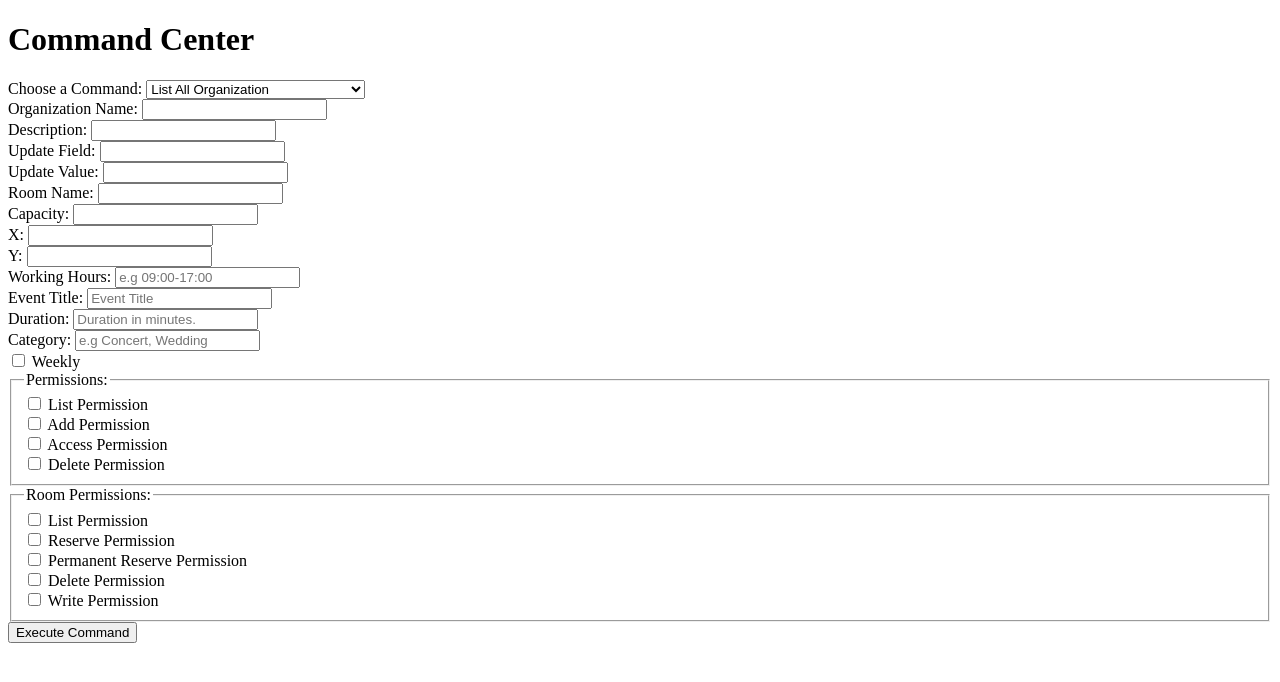
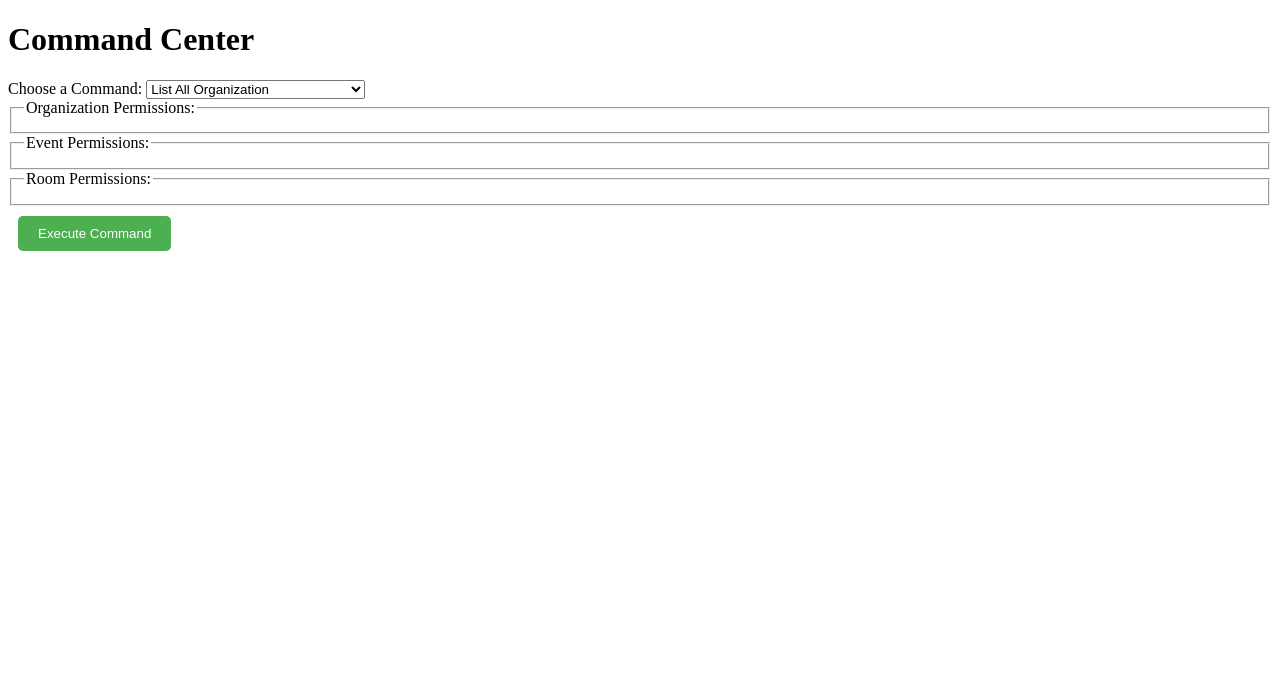
Before and after one commit to eliflali/CENG445-Room-Reservation-System-Project, a Django app: template phase-3/room_reservation/templates/command_center.html in a window 1280 px wide. Shown: the top 682 px of the page. Run offline with Django 4.2, Linux system fonts and the light colour scheme; the template is opened without the code that fills it, so the values that code supplies are empty.

Commit message:
command center

```diff
--- a/phase-3/room_reservation/room_reservation/urls.py
+++ b/phase-3/room_reservation/room_reservation/urls.py
@@ -20,9 +20,10 @@ from . import views
 
 urlpatterns = [
     path('admin/', admin.site.urls),
-    path('', views.combined_view, name='combined_view'),
-    path('command-center/', views.command_center, name='command_center'),
+    #path('', views.combined_view, name='combined_view'),
+    path('', views.command_center, name='command_center'),
     path('login/', views.login_view, name='login'),
     path('execute-login/', views.execute_login, name='execute_login'),
     path('register/', views.register_view, name='register'),
+
 ]
--- a/phase-3/room_reservation/templates/command_center.html
+++ b/phase-3/room_reservation/templates/command_center.html
@@ -4,12 +4,24 @@
     <meta charset="UTF-8" />
     <title>Command Center</title>
     <style>
-      .required-field {
-        background-color: #ffffe0; /* Light yellow background */
-        border: 1px solid #ffcc00; /* Yellow border */
-      }
+      .button {
+      display: inline-block;
+      padding: 10px 20px;
+      margin: 10px;
+      background-color: #4CAF50;
+      color: white;
+      text-align: center;
+      text-decoration: none;
+      border-radius: 5px;
+      cursor: pointer;
+      border: none;
+    }
+
+    .button:hover {
+      background-color: #45a049;
+    }
     </style>
-     <script>
+    <script>
       document.addEventListener('DOMContentLoaded', function () {
         const commandSelect = document.getElementById('command');
         const fields = {
@@ -31,8 +43,8 @@
           room_id: document.getElementById('room_id').closest('div'),
           weekly: document.getElementById('weekly').closest('div'),
           owner: document.getElementById('owner').closest('div'),
-          field: document.getElementById("field"),
-          value: document.getElementById("value"),
+          field: document.getElementById("field").closest('div'),
+          value: document.getElementById("value").closest('div'),
 
           perm_list: document.getElementById('perm_list').closest('div'),
           perm_access: document.getElementById('perm_access').closest('div'),
@@ -42,9 +54,12 @@
           roomperm_list: document.getElementById('list_perm').closest('div'),
           perm_perreserve: document.getElementById('perreserve_perm').closest('div'),
           roomperm_delete: document.getElementById('delete_perm').closest('div'),
-          perm_read: document.getElementById('read_perm').closest('div'),
+
           perm_write: document.getElementById('write_perm').closest('div'),
           perm_reserve: document.getElementById('reserve_perm').closest('div'),
+
+          eventperm_read: document.getElementById('event_perm_read').closest('div'),
+          eventperm_write: document.getElementById('event_perm_write').closest('div'),
         };
 
         function hideAllFields() {
@@ -71,7 +86,7 @@
           room_view: ['orgname', 'start_date', 'end_date'],
           create_organization_permissions: ['perm_list', 'perm_access', 'perm_delete'],
           create_room_permissions: ['roomperm_list', 'perm_reserve', 'perm_perreserve', 'roomperm_delete', 'perm_write'],
-          create_event_permission: ['perm_write', 'perm_read'],
+          create_event_permission: ['eventperm_write', 'eventperm_read'],
           create_perreservation: ['orgname', 'roomname', 'event_title', 'start_time', 'duration', 'weekly', 'description'],
           // Assuming attach and detach are valid commands and event_ids, room_id are the corresponding fields
           attach: ['room_id', 'event_ids'],
@@ -85,7 +100,11 @@
           // Show fields based on the selected command
           if (fieldMapping[selectedCommand]) {
             fieldMapping[selectedCommand].forEach(field => {
-              fields[field].style.display = 'block';
+              if (fields[field]) { // Check if the field exists in the fields object
+                fields[field].style.display = 'block';
+              } else {
+                console.error('Field not found: ', field); // Log error for debugging
+              }
             });
           }
         }
@@ -97,12 +116,13 @@
         commandSelect.addEventListener('change', handleCommandChange);
       });
     </script>
+
   </head>
   <body>
     <h1>Command Center</h1>
     <form action="/command-center/" method="post">
       {% csrf_token %}
-      <div>
+      <div class = 'option'>
         <label for="command">Choose a Command:</label>
         <select name="command" id="command">
           <option value="list_organizations">List All Organization</option>
@@ -113,19 +133,17 @@
           <option value="access_room">Get Room</option>
           <option value="delete_room">Delete Room</option>
           <option value="update_room">Update Room</option>
-          <option value="create_room_permissions">Room Permissions</option>
           <option value="list_room_events">List Room Reservations</option>
           <option value="create_reservation">Reserve</option>
           <option value="create_perreservation">Reserve for Weekly</option>
           <option value="delete_reservation">Delete Reservation</option>
           <option value="access_event">Get Event</option>
           <option value="create_event">Create a New Event</option>
-          <option value="list_events">List all events for organization</option>
           <option value="update_event">Update Event</option>
           <option value="create_organization_permissions">
             Get Permissions for Organization
           </option>
-          <option value="creat_room_permissions">
+          <option value="create_room_permissions">
             Get Permissions for Room
           </option>
           <option value="create_event_permission">
@@ -136,80 +154,95 @@
         </select>
       </div>
       <div>
+      <div id = "org_name" class="form-group optional-form-group">
         <label for="org_name">Organization Name:</label>
         <input type="text" id="org_name" name="org_name" />
       </div>
-      <div>
+      <div id = "room_name" class="form-group optional-form-group">
+        <label for="room_name">Room Name:</label>
+        <input type="text" id="room_name" name="room_name" />
+      </div>
+      <div  id = "x" class="form-group optional-form-group">
+        <label for="x">Location x:</label>
+        <input type="number" id="x" name="x" />
+      </div>
+      <div id = "y" class="form-group optional-form-group">
+        <label for="y" >Location y:</label>
+        <input type="number" id="y" name="y" />
+      </div>
+      <div id = "capacity" class="form-group optional-form-group">
+        <label for="capacity">Capacity:</label>
+        <input type="number" id="capacity" name="capacity" />
+      </div>
+      <div id = "working_hours" class="form-group optional-form-group">
+        <label for="working_hours">Working Hours:</label>
+        <input type="text" id="working_hours" name="working_hours" />
+      </div>
+      <div id = "owner" class="form-group optional-form-group">
+        <label for="owner">Owner:</label>
+        <input type="text" id="owner" name="owner" />
+      </div>
+      <div id = "description" class="form-group optional-form-group">
         <label for="description">Description:</label>
         <input type="text" id="description" name="description" />
       </div>
-      <div>
+      <div id = "field" class="form-group optional-form-group">
         <label for="field">Update Field:</label>
         <input type="text" id="field" name="field" />
       </div>
-      <div>
+      <div id = "value" class="form-group optional-form-group">
         <label for="value">Update Value:</label>
         <input type="text" id="value" name="value" />
       </div>
-      <div></div>
-      <div>
-        <label for="room_name">Room Name:</label>
-        <input type="text" id="room_name" name="room_name" />
+      <div id = "start_date" class="form-group optional-form-group">
+        <label for="start_date" >Start Date:</label>
+        <input type="text" id="start_date" name="start_date" />
       </div>
-      <div>
-        <label for="capacity">Capacity:</label>
-        <input type="number" id="capacity" name="capacity" />
+      <div id = "end_date" class="form-group optional-form-group">
+        <label for="end_date">End Date:</label>
+        <input type="text" id="end_date" name="end_date" />
       </div>
-      <div>
-        <label for="x">X:</label>
-        <input type="number" id="x" name="x" />
+      <div id = "event_title" class="form-group optional-form-group">
+        <label for="event_title">Event Title: </label>
+        <input type="text" id="event_title" name="event_title" />
       </div>
-      <div>
-        <label for="y">Y:</label>
-        <input type="number" id="y" name="y" />
+
+      <div id = "start_time" class="form-group optional-form-group">
+        <label for="start_time">Start Time: </label>
+        <input type="text" id="start_time" name="start_time" />
       </div>
-      <div>
-        <label for="working_hours">Working Hours:</label>
-        <input
-          type="text"
-          id="working_hours"
-          name="working_hours"
-          placeholder="e.g 09:00-17:00"
-        />
+
+      <div id = "end_time" class="form-group optional-form-group">
+        <label for="end_time">End Time: </label>
+        <input type="text" id="end_time" name="end_time" />
       </div>
-      <div>
-        <label for="event_title">Event Title:</label>
-        <input
-          type="text"
-          id="event_title"
-          name="event_title"
-          placeholder="Event Title"
-        />
+
+      <div id = "duration" class="form-group optional-form-group">
+        <label for="duration">Duration: </label>
+        <input type="number" id="duration" name="duration" />
       </div>
-      <div>
-        <label for="duration">Duration:</label>
-        <input
-          type="number"
-          id="duration"
-          name="duration"
-          placeholder="Duration in minutes."
-        />
+
+      <div id = "weekly" class="form-group optional-form-group">
+        <label for="weekly">Weekly: </label>
+        <input type="checkbox" id="weekly" name="weekly" />
       </div>
-      <div>
-        <label for="category">Category:</label>
-        <input
-          type="text"
-          id="category"
-          name="category"
-          placeholder="e.g Concert, Wedding"
-        />
+
+      <div id = "category" class="form-group optional-form-group">
+        <label for="category">Category: </label>
+        <input type="text" id="category" name="category" />
       </div>
-      <div>
-        <input type="checkbox" id="weekly" name="weekly" value="weekly" />
-        <label for="weekly">Weekly</label>
+
+      <div id = "event_ids" class="form-group optional-form-group">
+        <label for="event_ids">Event IDs: </label>
+        <input type="number" id="event_ids" name="event_ids" />
+      </div>
+
+      <div id = "room_id" class="form-group optional-form-group">
+        <label for="room_id">Room ID: </label>
+        <input type="number" id="room_id" name="room_id" />
       </div>
       <fieldset>
-        <legend>Permissions:</legend>
+        <legend>Organization Permissions:</legend>
         <div>
           <input
             type="checkbox"
@@ -242,6 +275,24 @@
           <label for="perm_delete">Delete Permission</label>
         </div>
       </fieldset>
+
+      <fieldset>
+        <legend>Event Permissions:</legend>
+        <div>
+          <input
+            type="checkbox"
+            id="event_perm_read"
+            name="permissions"
+            value="list"
+          />
+          <label for="event_perm_read">Read Permission</label>
+        </div>
+        <div>
+          <input type="checkbox" id="event_perm_write" name="permissions" value="add" />
+          <label for="event_perm_write">Write Permission</label>
+        </div>
+      </fieldset>
+
       <fieldset>
         <legend>Room Permissions:</legend>
         <div>
@@ -290,7 +341,9 @@
           <label for="write_perm">Write Permission</label>
         </div>
       </fieldset>
-      <button type="submit">Execute Command</button>
+    </div>
+      <button class="button" type="submit">Execute Command</button>
     </form>
+
   </body>
 </html>
```
